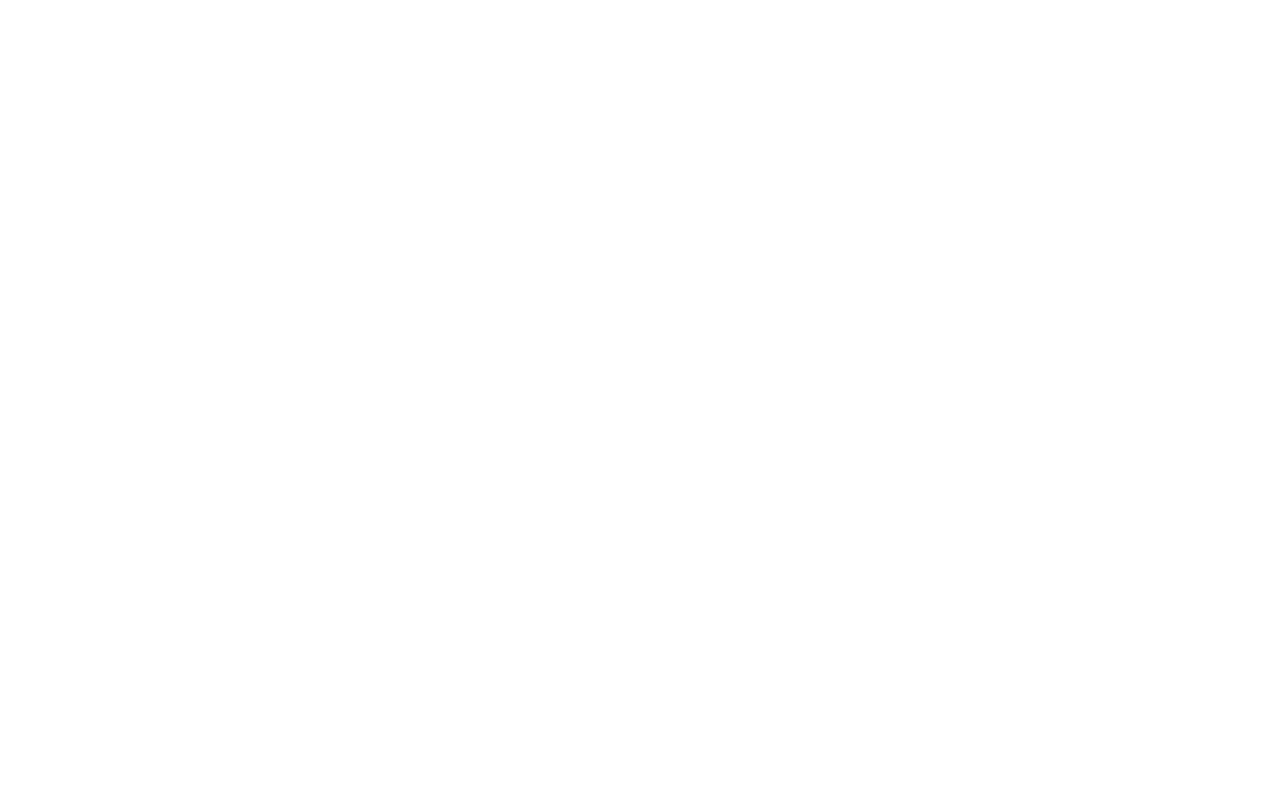
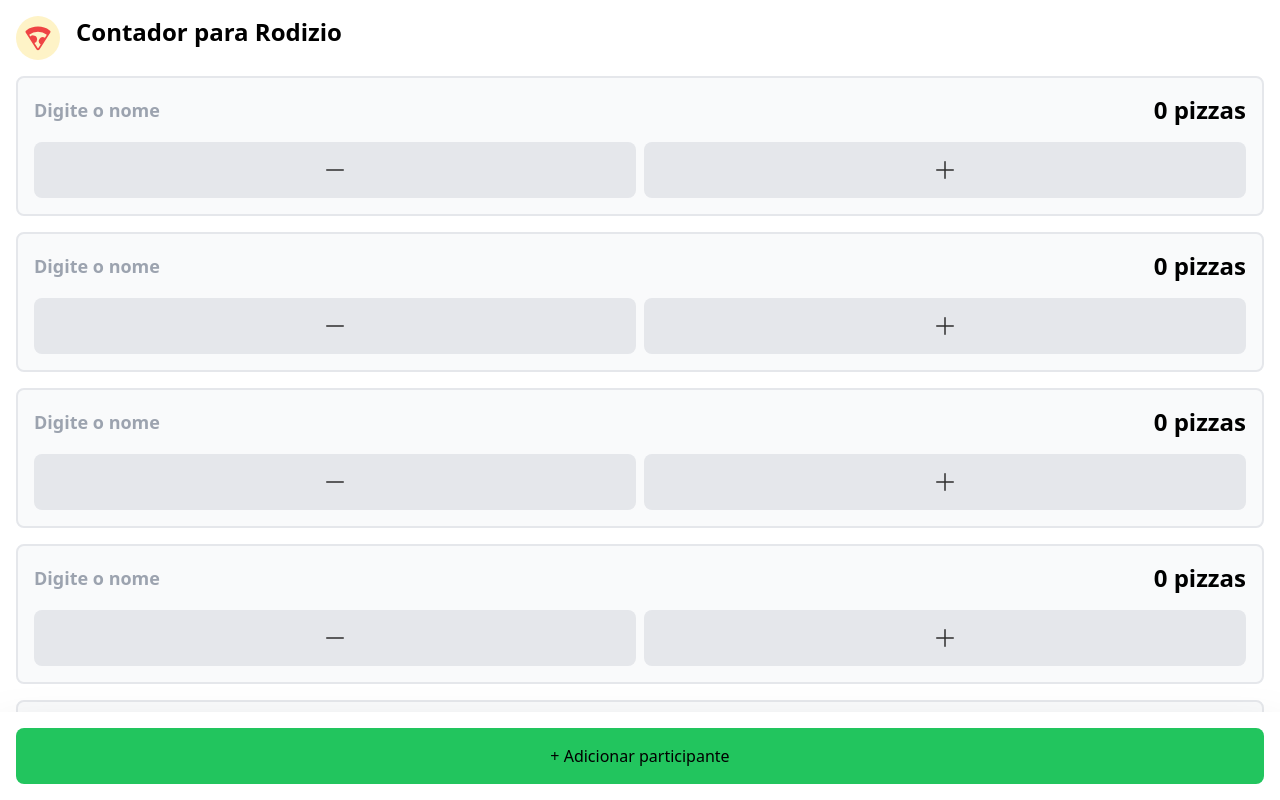
Before and after one commit to rafaelpzoucas/pizza-counter, a React (Vite) app: page / in a window 1280 px wide. Shown: the top 800 px of the page. Built offline with nearby package versions, Linux system fonts and the light colour scheme.

Commit message:
commit brabo

```diff
--- a/package.json
+++ b/package.json
@@ -9,6 +9,7 @@
     "preview": "vite preview"
   },
   "dependencies": {
+    "phosphor-react": "^1.4.1",
     "react": "^18.2.0",
     "react-dom": "^18.2.0"
   },
--- a/src/App.tsx
+++ b/src/App.tsx
@@ -1,7 +1,30 @@
+import { Pizza } from "phosphor-react"
+import { useState } from "react"
+import { Participant } from "./components/Participant"
+
 function App() {
+
   return (
-    <div className="App">
+    <div className="App flex-grow p-4 pb-24">
+      <div className="flex flex-row pb-4 gap-4 align-middle">
+        <div className="p-2 rounded-full bg-amber-100 flex justify-center align-middle">
+            <Pizza size={28} weight="fill" className="text-red-500" />
+        </div>
+        <strong className="text-2xl">Contador para Rodizio</strong>
+      </div>
 
+      <div className="flex flex-col gap-4 overflow-auto">
+          <Participant />
+          <Participant />
+          <Participant />
+          <Participant />
+          <Participant />
+          <Participant />
+      </div>
+
+      <div className="fixed bottom-0 left-0 flex flex-grow p-4 bg-white w-full drop-shadow-2xl">
+        <button className="flex flex-grow justify-center bg-green-500 p-4 rounded-lg">+ Adicionar participante</button>
+      </div>
     </div>
   )
 }
--- /dev/null
+++ b/src/components/Participant.tsx
@@ -0,0 +1,37 @@
+import { Minus, Pizza, Plus, } from "phosphor-react"
+import { useState } from "react"
+
+export function Participant() {
+    const [count, setCount] = useState(0)
+
+    function increase() {
+        setCount(count + 1)
+    }
+
+    function decrease() {
+        if(count > 0) {
+            setCount(count - 1)
+        }
+    }
+
+    return (
+        <div className="flex flex-col justify-between gap-4 bg-gray-50 border-2 rounded-lg p-4">
+            <div className="flex flex-row align-middle justify-between">
+                <div className="flex flex-row gap-3">
+                    <input className="bg-gray-50 outline-none text-lg w-full font-bold" type="text" placeholder="Digite o nome" />
+                </div>
+                <strong className="text-2xl">{count} pizzas</strong>
+            </div>
+
+            <div className="flex flex-grow justify-between gap-2">
+                <button onClick={decrease} className="bg-gray-200 flex flex-grow justify-center p-4 rounded-lg">
+                    <Minus size={24} color="#2e2e2e" />
+                </button>
+
+                <button onClick={increase} className="bg-gray-200 flex flex-grow justify-center p-4 rounded-lg">
+                    <Plus size={24} color="#2e2e2e" />
+                </button>
+            </div>
+        </div>
+    )
+}
```
Also changed, not shown: 2 other files (tests, documents, lock files or other folders).
